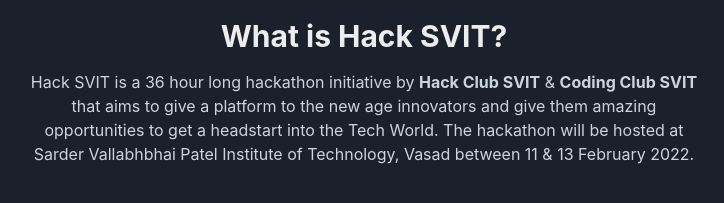
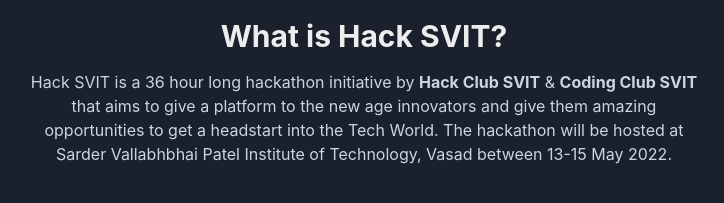
Before and after one commit to hcs-user/HackSVIT-22, a Next.js app: page / in a window 1280 px wide. Shown: the part 795-998 px from the top of the page, without its empty margins (276-1000 px from the left). Built offline with nearby package versions, Linux system fonts and the light colour scheme.

Commit message:
Update Hero.tsx

```diff
--- a/src/components/Hero.tsx
+++ b/src/components/Hero.tsx
@@ -53,7 +53,7 @@
 
           </Box> */}
           <Heading size="sm" color="brand" letterSpacing="widest" fontWeight="hairline">
-            11-13 FEBRUARY 2022  <Text as="span" color="white"> | IN-PERSON HACKATHON</Text>
+            13-15 MAY 2022  <Text as="span" color="white"> | IN-PERSON HACKATHON</Text>
           </Heading>
 
           <Stack
@@ -100,7 +100,7 @@
               that aims to give a platform to the new
               age innovators and give them amazing
               opportunities to get a headstart into the
-              Tech World. The hackathon will be hosted at Sarder Vallabhbhai Patel Institute of Technology, Vasad between 11 & 13 February 2022.
+              Tech World. The hackathon will be hosted at Sarder Vallabhbhai Patel Institute of Technology, Vasad between 13-15 May 2022.
             </Text>
           </Flex>
         </Stack>
```
